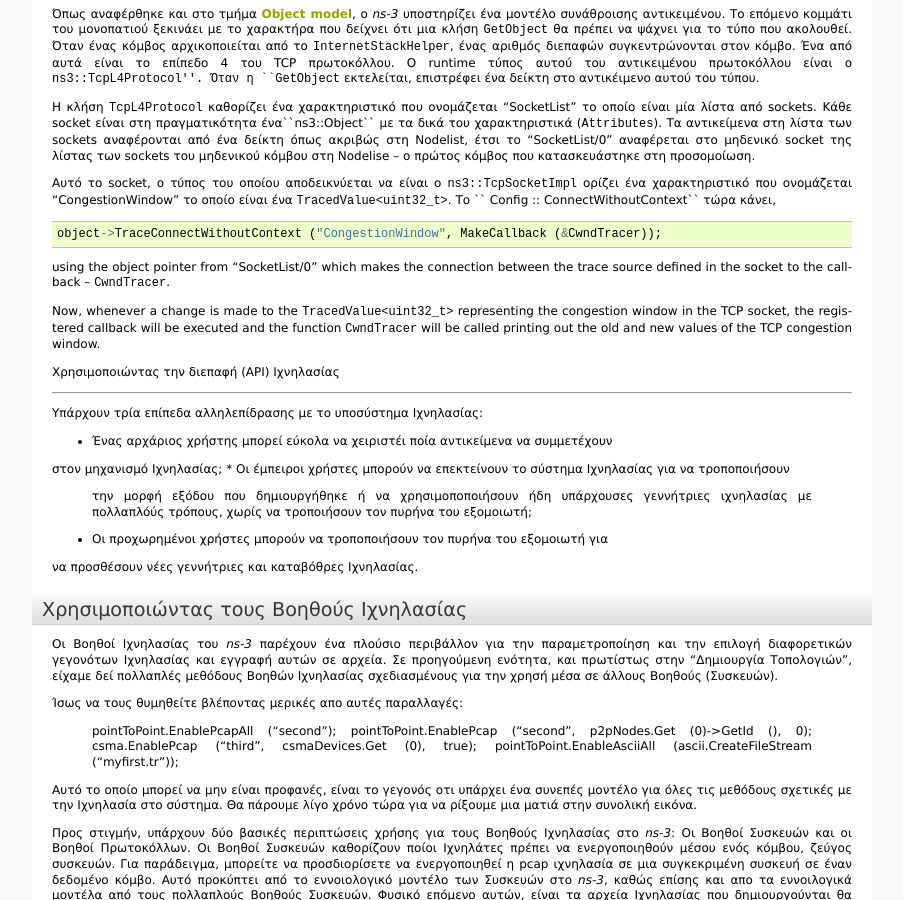
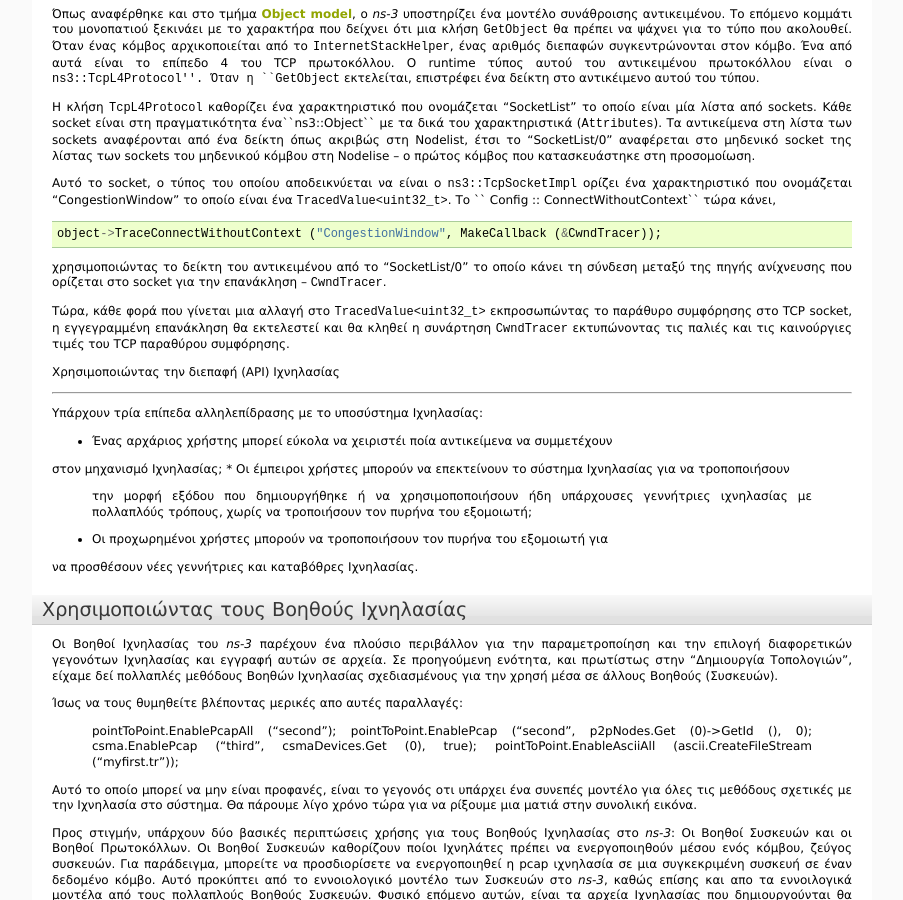
Before and after one commit to maupatras/ns3_team_2B, a Sphinx documentation site: the page built from ns-3.22/doc/manual-gr/source/tracing.rst, in a window 1280 px wide and 900 px high, scrolled down 3594 px. Shown: the whole window, without its empty margins (198-1101 px from the left). Built offline with Sphinx 7.4.7, drawn with Linux system fonts in a browser that asks for light colours; formulas are drawn with MathJax 3; pages that are not in the unit, such as notebooks, are missing from menus.

Commit message:
Update tracing.rst

```diff
--- a/ns-3.22/doc/manual-gr/source/tracing.rst
+++ b/ns-3.22/doc/manual-gr/source/tracing.rst
@@ -552,13 +552,22 @@ O runtime τύπος αυτού του αντικειμένου πρωτοκόλ
 Το `` Config :: ConnectWithoutContext`` τώρα κάνει, ::
   object->TraceConnectWithoutContext ("CongestionWindow", MakeCallback (&CwndTracer));
 
-using the object pointer from "SocketList/0" which makes the connection between
-the trace source defined in the socket to the callback -- ``CwndTracer``.
+..
+ using the object pointer from "SocketList/0" which makes the connection between
+ the trace source defined in the socket to the callback -- ``CwndTracer``.
 
-Now, whenever a change is made to the ``TracedValue<uint32_t>`` representing the
-congestion window in the TCP socket, the registered callback will be executed
-and the function ``CwndTracer`` will be called printing out the old and new
-values of the TCP congestion window.
+χρησιμοποιώντας το δείκτη του αντικειμένου από το "SocketList/0"  το οποίο κάνει τη σύνδεση
+μεταξύ της πηγής ανίχνευσης που ορίζεται στο socket για την επανάκληση -- ``CwndTracer``.
+
+..
+ Now, whenever a change is made to the ``TracedValue<uint32_t>`` representing the
+ congestion window in the TCP socket, the registered callback will be executed
+ and the function ``CwndTracer`` will be called printing out the old and new
+ values of the TCP congestion window.
+
+Τώρα, κάθε φορά που γίνεται μια αλλαγή στο ``TracedValue<uint32_t>`` εκπροσωπώντας το παράθυρο
+συμφόρησης στο TCP socket, η εγγεγραμμένη επανάκληση θα εκτελεστεί και θα κληθεί η συνάρτηση ``CwndTracer``
+εκτυπώνοντας τις παλιές και τις καινούργιες τιμές του ΤCP παραθύρου συμφόρησης.
 
 ..
 	Using the Tracing API
```
